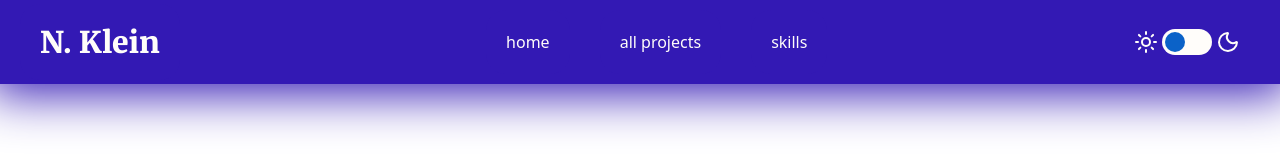
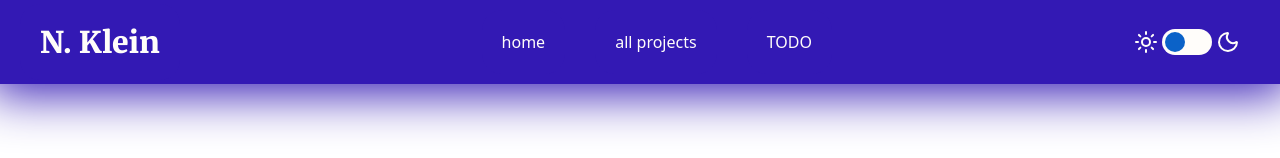
Before and after one commit to kleinlikecalvin/klein_like_calvin_next, a Next.js app: page / in a window 1280 px wide. Shown: the top 158 px of the page. Built offline with nearby package versions, Linux system fonts and the light colour scheme.

Commit message:
Adds reminder to update skills link in nav

```diff
--- a/app/data/NavData.ts
+++ b/app/data/NavData.ts
@@ -13,7 +13,7 @@ export const navData: Link[] = [
   },
   {
     id: "skills",
-    displayValue: "skills",
+    displayValue: "TODO",
     link: "/#skills",
   },
 ];
```
